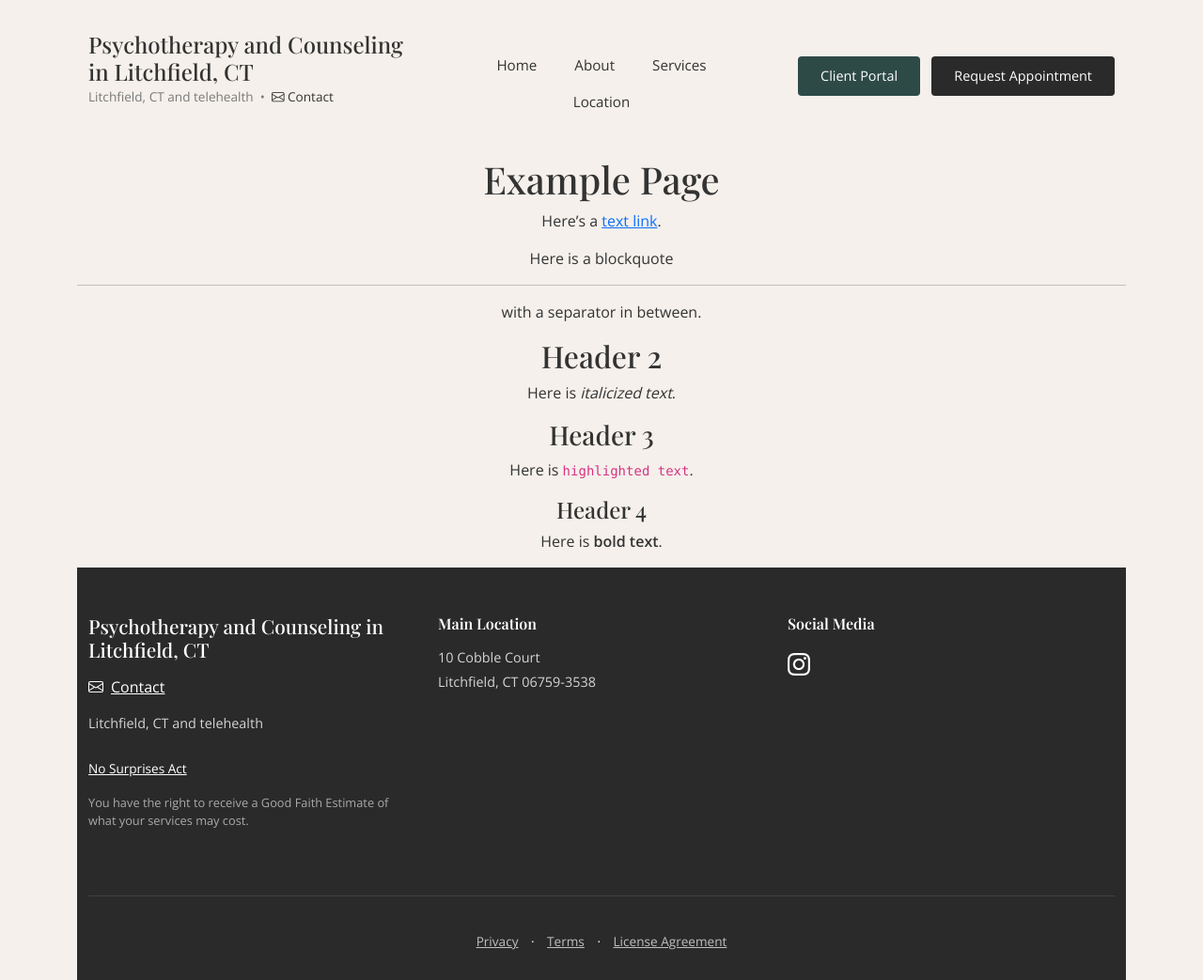
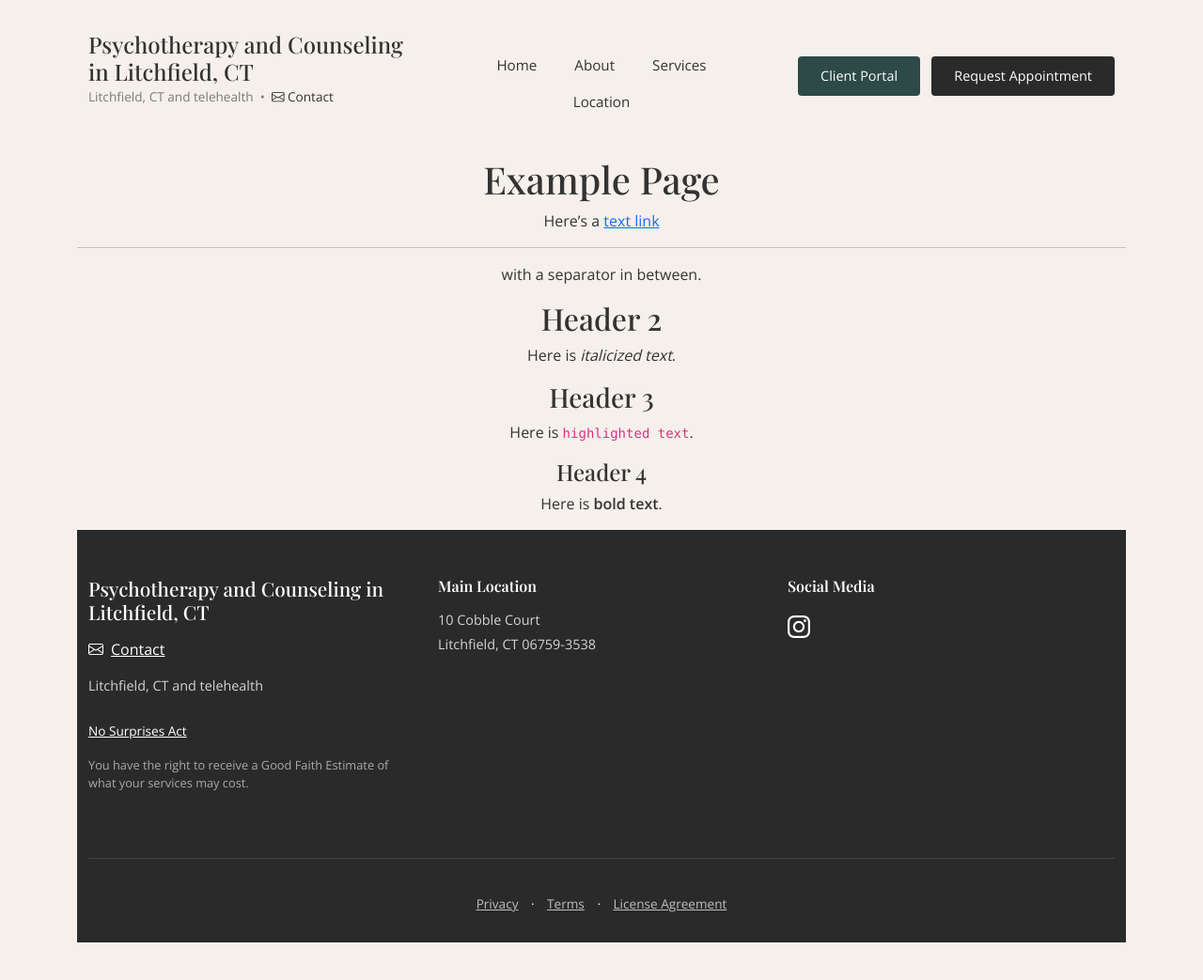
Before and after one commit to flackdl/litchfield-psychotherapy, a Jekyll site: the page built from site/example.markdown, in a window 1280 px wide and 1043 px high. Shown: the whole window at 94% size. Built offline with Jekyll 4.4.1, drawn with Linux system fonts in a browser that asks for light colours; a script that is not in the unit is left out.

Commit message:
example page

```diff
--- a/site/example.markdown
+++ b/site/example.markdown
@@ -6,9 +6,7 @@ permalink: /example/
 
 # Example Page
 
-Here's a [text link](https://duckduckgo.com).
-
-> Here is a blockquote
+Here's a [text link](https://duckduckgo.com)
 
 ---
 
```
